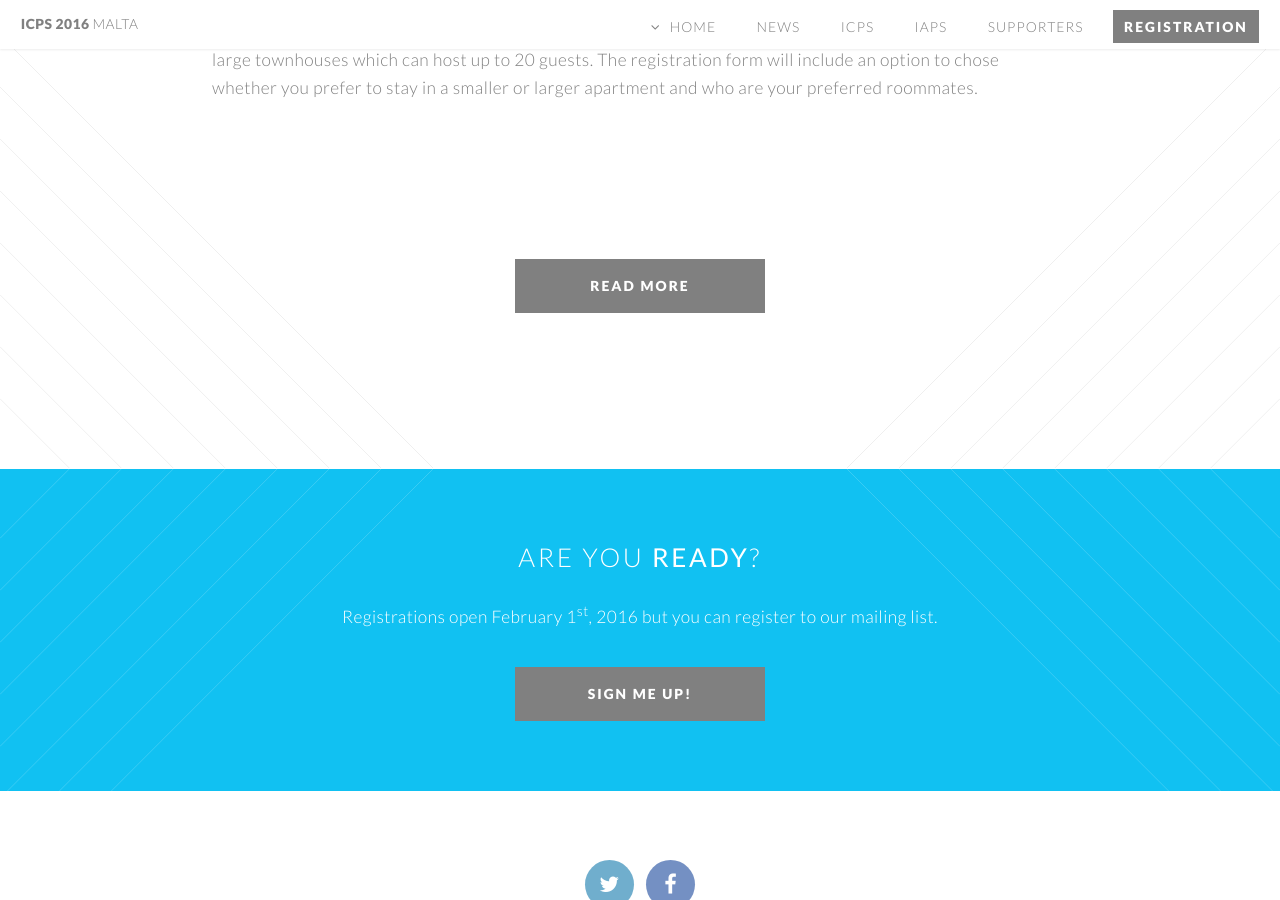
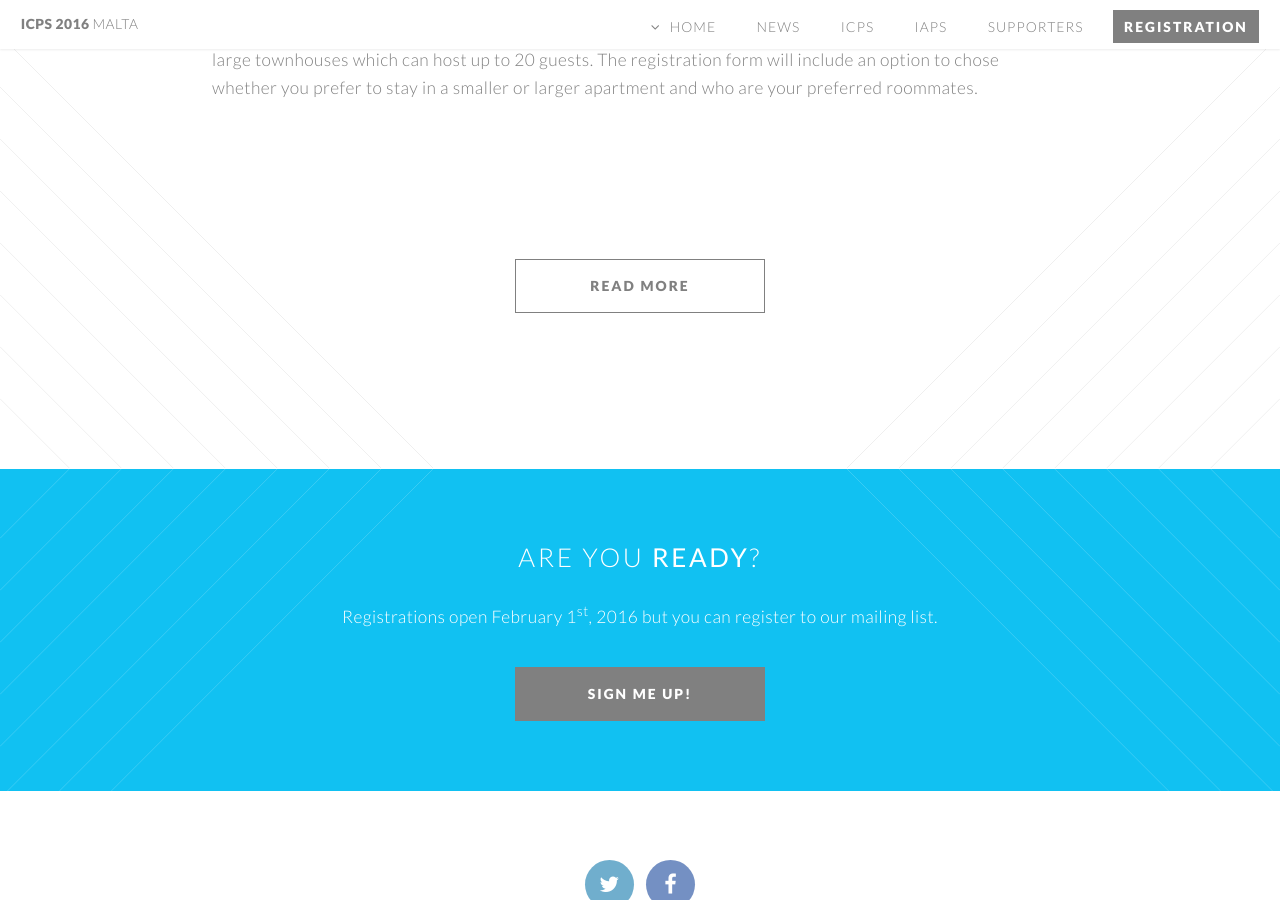
Before and after one commit to bread-on-toast/icps2016, a Jekyll site: the page built from index.html, in a window 1280 px wide and 900 px high, scrolled down 1327 px. Built offline with Jekyll 4.4.1, drawn with Linux system fonts in a browser that asks for light colours; nearby versions of some CDN libraries.

```diff
--- a/index.html
+++ b/index.html
@@ -22,7 +22,7 @@
 
     <section class="special">
         <ul class="actions">
-            <li><a href="{{ site.url }}{{ post.url }}" class="button special">Read More</a></li>
+            <li><a href="{{ site.url }}{{ post.url }}" class="button">Read More</a></li>
         </ul>
     </section>
     {% endfor %}
```
